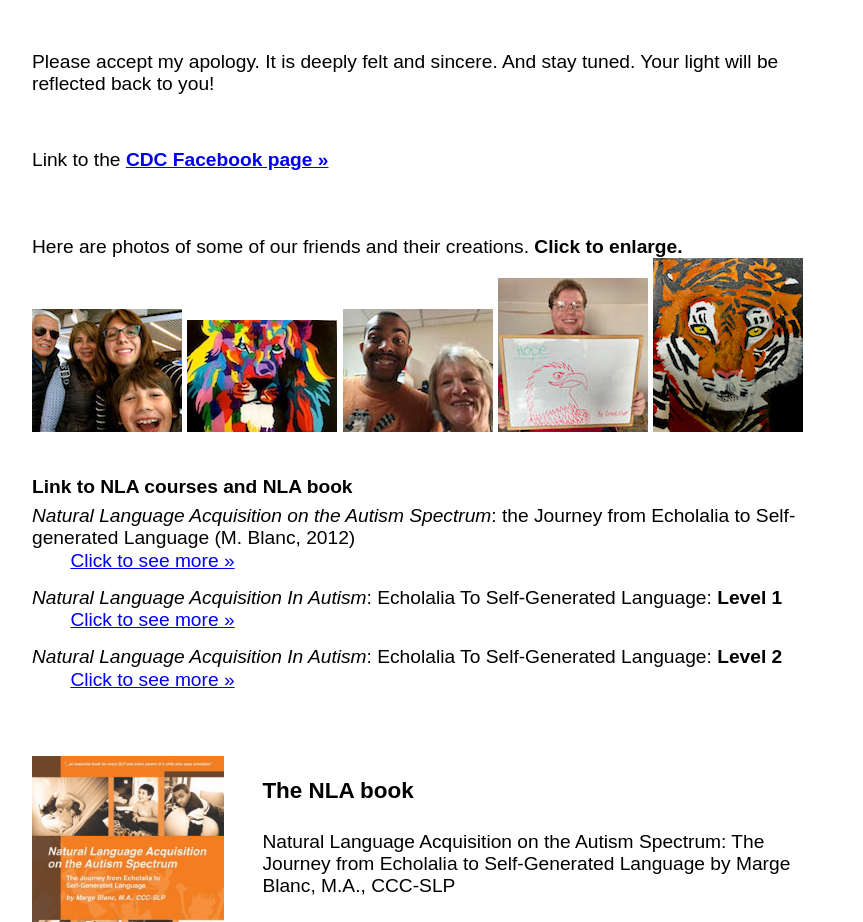
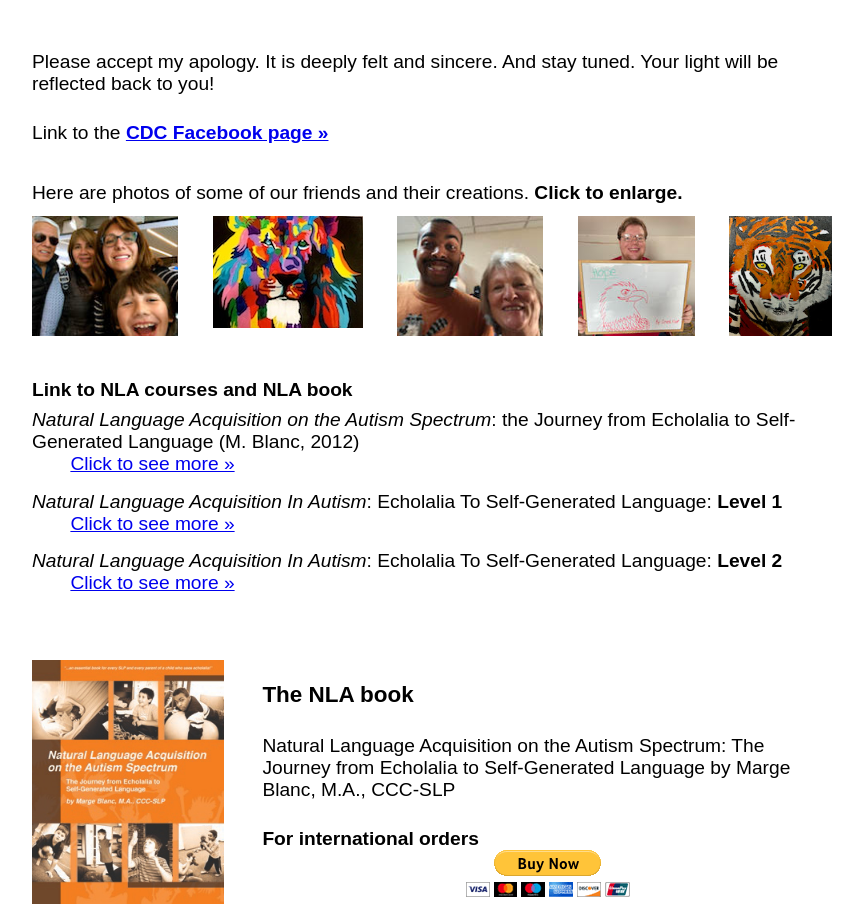
Before and after one commit to Keokee/CommunicationDevelopmentCenter, a website built with Parcel: page index.html in a window 1280 px wide. Shown: the part 1466-2388 px from the top of the page, without its empty margins (64-927 px from the left). Built offline with nearby package versions, Linux system fonts and the light colour scheme.

Commit message:
text change, max photo height, spacing

```diff
--- a/css/style.scss
+++ b/css/style.scss
@@ -39,8 +39,18 @@ h1 {
   flex-wrap: wrap;
 }
 
+.flex-around {
+  display: flex;
+  justify-content: space-between;
+  flex-wrap: wrap;
+}
+
 .flex-full {
   flex: 1 0 100%;
+}
+
+.full-width {
+  width: 100%;
 }
 
 .align-left {
@@ -59,6 +69,10 @@ h1 {
   margin: 0.4em 0;
 }
 
+.margin-bottom {
+  margin-bottom: 0.6em;
+}
+
 .margin-none {
   margin: 0;
 }
@@ -69,6 +83,10 @@ h1 {
 
 .gallery {
   margin: 2em 0;
+}
+
+.gallery img {
+  max-height: 120px;
 }
 
 .book {
--- a/index.html
+++ b/index.html
@@ -75,15 +75,15 @@
     Please accept my apology. It is deeply felt and sincere. And stay tuned. Your light will be reflected back to you!
   </p>
 
-  <p>
+  <p class="margin-none">
     Link to the <a href="https://www.facebook.com/Communication-Development-Center-490560197643871" class="facebook-link bold">CDC Facebook page &raquo;</a>
   </p>
 
-  <div class="gallery">
-    <div>
+  <div class="gallery flex-full margin-x">
+    <div class="margin-bottom">
       Here are photos of some of our friends and their creations. <span class="bold">Click to enlarge.</span>
     </div>
-    <div class="images">
+    <div class="images flex-around">
       <a href="img/photo1.jpg" data-fancybox="gallery"><img src="img/photo1-150.jpg" alt=""></a>
       <a href="img/photo2.jpg" data-fancybox="gallery"><img src="img/photo2-150.jpg" alt="eagle artwork on whiteboard"></a>
       <a href="img/photo3.jpg" data-fancybox="gallery"><img src="img/photo3-150.jpg" alt="tiger artwork"></a>
@@ -95,7 +95,7 @@
   <p class="bold flex-full margin-none">Link to NLA courses and NLA book</p>
 
   <div class="margin-x">
-    <em>Natural Language Acquisition on the Autism Spectrum</em>: the Journey from Echolalia to Self-generated Language (M. Blanc, 2012)
+    <em>Natural Language Acquisition on the Autism Spectrum</em>: the Journey from Echolalia to Self-Generated Language (M. Blanc, 2012)
     <div class="left-margin">
       <a href="https://www.northernspeech.com/echolalia-autism/natural-language-acquisition-on-the-autism-spectrum/" target="_blank">Click to see more &raquo;</a>
     </div>
```
